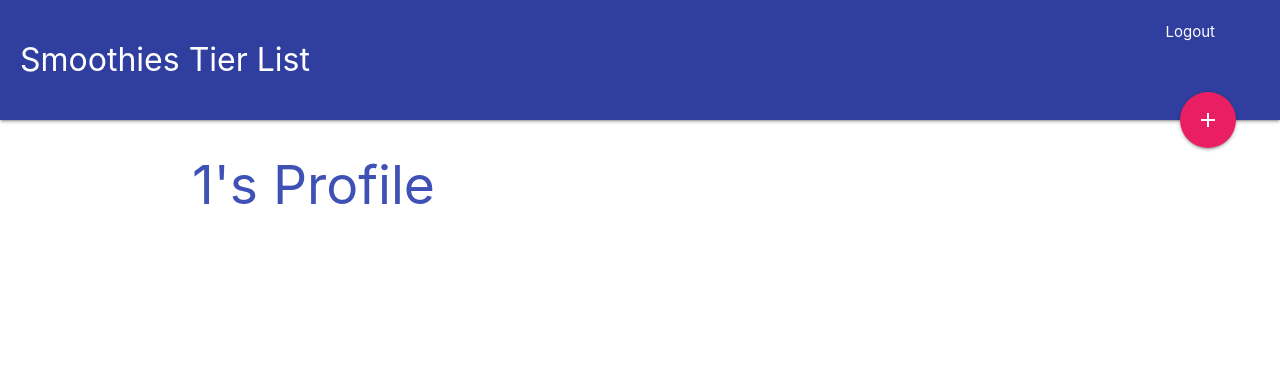
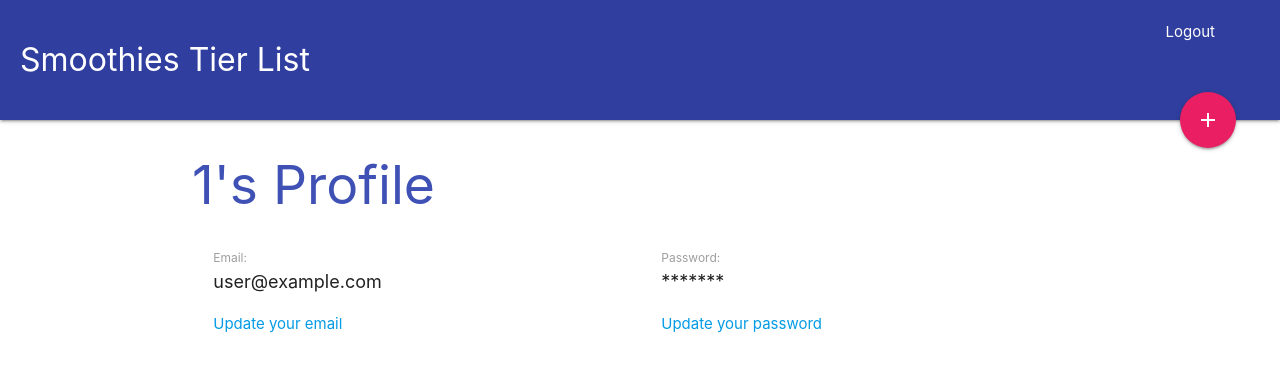
Before and after one commit to shomitarai/smoothie-tier-list, a Vue app: page /profile/1 in a window 1280 px wide. Shown: the top 372 px of the page. Built offline with nearby package versions, Linux system fonts and the light colour scheme; no server answers; the database is empty; sample sign-in values are in the browser's storage.

Commit message:
#7 ADD email and password components to profile

```diff
--- /dev/null
+++ b/src/components/profile/Email.vue
@@ -0,0 +1,75 @@
+<template>
+  <div class="email">
+    <div class="email-profile" v-if="!isEmailEdit">
+      <label for="email-view">Email:</label>
+      <p name="email-view">{{ email }}</p>
+      <a @click="toggleEditView" class="update-email">Update your email</a>
+    </div>
+    <div class="email-profile-edit" v-if="isEmailEdit">
+      <form @submit.prevent="updateEmail">
+        <label for="email-edit-view">Enter new email</label>
+        <input type="text" class="field" v-model="newEmail" />
+        <button class="btn indigo">Update Email</button>
+        <a @click="toggleEditView" class="cancel-btn">Cancel</a>
+      </form>
+    </div>
+    <p v-if="feedback" class="red-text">{{ feedback }}</p>
+  </div>
+</template>
+
+<script>
+import firebase from 'firebase'
+
+export default {
+  name: 'Email',
+  data() {
+    return {
+      isEmailEdit: false,
+      newEmail: null,
+      feedback: null
+    }
+  },
+  props: ['email'],
+  methods: {
+    updateEmail() {
+      // firebase auth
+      let user = firebase.auth().currentUser
+      user
+        .updateEmail(this.newEmail)
+        .then(() => {
+          this.feedback = 'update has successful'
+          this.isEmailEdit = false
+        })
+        .catch(err => {
+          this.feedback = err.message
+        })
+    },
+    toggleEditView() {
+      this.isEmailEdit = !this.isEmailEdit
+    }
+  },
+  created() {
+    this.newEmail = this.email
+  }
+}
+</script>
+
+<style>
+.email {
+  padding: 10px;
+  background-color: white;
+}
+
+.email .email-profile p {
+  margin-top: 0px;
+  font-size: 1.2em;
+}
+.email .update-email {
+  cursor: pointer;
+}
+.email .cancel-btn {
+  position: relative;
+  left: 10px;
+  cursor: pointer;
+}
+</style>
--- /dev/null
+++ b/src/components/profile/Password.vue
@@ -0,0 +1,74 @@
+<template>
+  <div class="password">
+    <div class="password-profile" v-if="!isPasswordEdit">
+      <label for="password-view">Password:</label>
+      <p name="password-view">*******</p>
+      <a @click="toggleEditView" class="update-password">Update your password</a>
+    </div>
+    <div class="password-profile-edit" v-if="isPasswordEdit">
+      <form @submit.prevent="pushPassword">
+        <!-- <label for="cur-password-edit-view">Enter current password</label>
+        <input type="text" name="cur-password-edit-view" class="field" v-model="curPassword" />-->
+        <label for="new-password-edit-view">Enter new password</label>
+        <input type="password" name="new-password-edit-view" class="field" v-model="newPassword" />
+        <button class="btn indigo">Update password</button>
+        <a @click="toggleEditView" class="cancel-btn">Cancel</a>
+      </form>
+    </div>
+    <p v-if="feedback" class="red-text">{{ feedback }}</p>
+  </div>
+</template>
+
+<script>
+import firebase from 'firebase'
+
+export default {
+  name: 'Password',
+  data() {
+    return {
+      isPasswordEdit: false,
+      newPassword: null,
+      curPassword: null,
+      feedback: null
+    }
+  },
+  methods: {
+    pushPassword() {
+      // firebase auth
+      let user = firebase.auth().currentUser
+      user
+        .updatePassword(this.newPassword)
+        .then(() => {
+          this.isPasswordEdit = false
+          this.feedback = 'update has successful'
+        })
+        .catch(err => {
+          this.feedback = err.message
+        })
+    },
+    toggleEditView() {
+      this.isPasswordEdit = !this.isPasswordEdit
+    }
+  }
+}
+</script>
+
+<style>
+.password {
+  padding: 10px;
+  background-color: white;
+}
+
+.password .password-profile p {
+  margin-top: 0px;
+  font-size: 1.2em;
+}
+.password .update-password {
+  cursor: pointer;
+}
+.password .cancel-btn {
+  position: relative;
+  left: 10px;
+  cursor: pointer;
+}
+</style>
--- a/src/views/ViewProfile.vue
+++ b/src/views/ViewProfile.vue
@@ -1,18 +1,41 @@
 <template>
   <div class="view-profile container">
     <h2 class="indigo-text">{{ $route.params.slug }}'s Profile</h2>
+    <div class="row user-profile" v-if="user">
+      <div class="col s12 m6 l6 xl6">
+        <Email :email="user.email" />
+      </div>
+      <div class="col s12 m6 l6 xl6">
+        <Password />
+      </div>
+    </div>
   </div>
 </template>
 
 <script>
+import Email from '@/components/profile/Email'
+import Password from '@/components/profile/Password'
+import firebase from 'firebase'
+
 export default {
   name: 'ViewProfile',
   data() {
-    return {}
+    return {
+      user: null
+    }
+  },
+  components: {
+    Email,
+    Password
+  },
+  created() {
+    this.user = firebase.auth().currentUser
   }
 }
 </script>
 
-
 <style>
+.view-profile .row .col div {
+  max-width: 100%;
+}
 </style>
```
